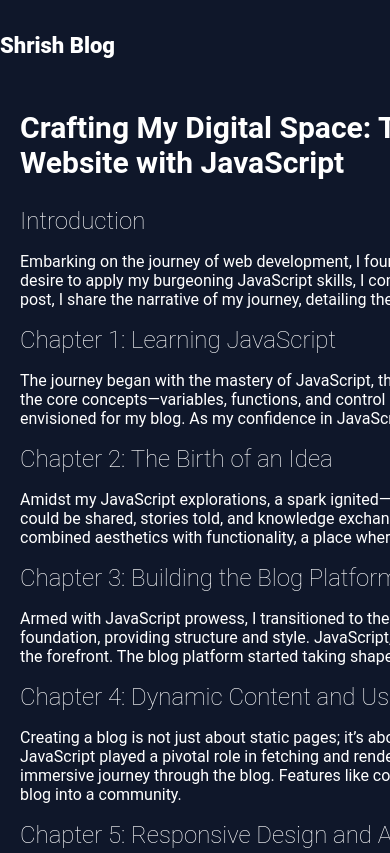
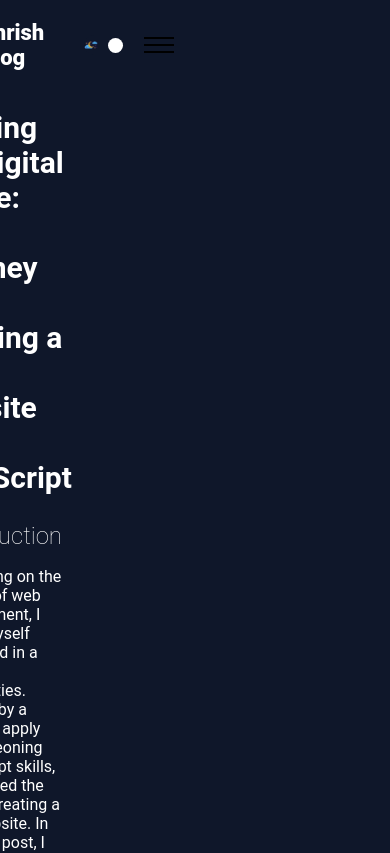
Before and after one commit to Shrish242/Personal-Blog, a Next.js app: page /Blogpage in a window 390 px wide. Shown: the top 853 px of the page. Built offline with nearby package versions, Linux system fonts and the light colour scheme.

Commit message:
responsive going on

```diff
--- a/src/app/globals.css
+++ b/src/app/globals.css
@@ -65,8 +65,8 @@
 @media screen and (max-width: 1024px) {
   .wrapper {
     max-width: 768px;
-    padding-left: 40px;
-    padding-right: 40px;
+    padding-left: 20px;
+    padding-right: 20px;
   }
 }
 
@@ -83,13 +83,12 @@
 }
 @media screen and (max-width: 470px) {
   .wrapper {
-    max-width: 0vw;
+    max-width: 0vw; /* This line seems unnecessary, consider removing */
   }
+
   .wrapper {
-    max-width: 1536px;
-    margin-left: 10px;
-
-    padding-left: 10px;
+    margin-left: 0px;
+    padding-left: 0px;
   }
 }
 
--- a/src/components/pallettes/pallettes.module.css
+++ b/src/components/pallettes/pallettes.module.css
@@ -72,6 +72,6 @@
         justify-content: center;
     } */
     .category{
-        width: 60%;
+        width: 20%;
     }
 }
--- a/src/components/skills/skills.module.css
+++ b/src/components/skills/skills.module.css
@@ -100,4 +100,24 @@
     height: 50px;
     transition: all 0.3s ease-in-out;
   }
+  .container{
+    padding: 0px;
+    justify-content: flex-start;
   }
+  }
+
+  /* Adjust styles for smaller screens */
+@media screen and (max-width: 600px) {
+  .react,
+  .js,
+  .c,
+  .cpp,
+  .next,
+  .node,
+  .tailwind,
+  .css,
+  .figma {
+    width: 45px;
+    height: 45px;
+  }
+}
```
